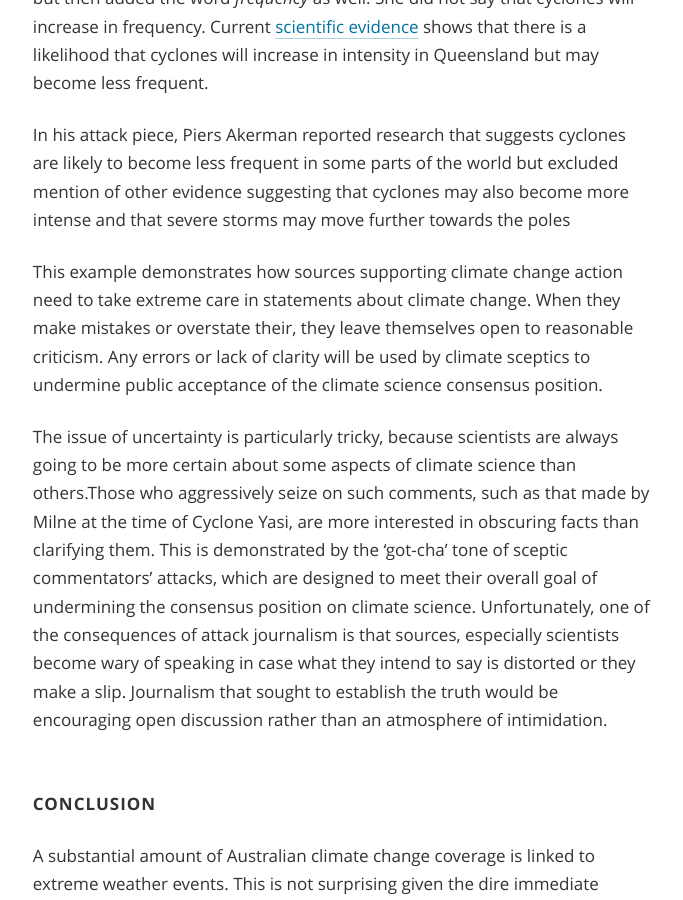
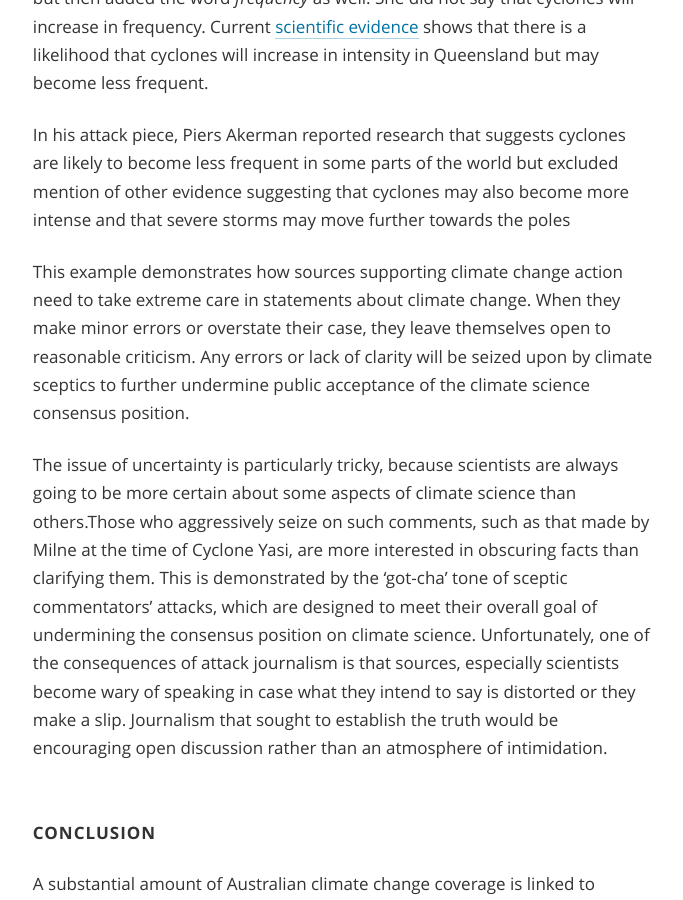
Before and after one commit to investigate/sceptical-climate, a Jekyll site: the page built from part-2/findings/04-09-extreme-weather.html, in a window 1280 px wide and 900 px high, scrolled down 12623 px. Shown: the whole window, without its empty margins (142-825 px from the left). Built offline with Jekyll 4.4.1, drawn with Linux system fonts in a browser that asks for light colours; nearby versions of some CDN libraries; Markdown is read by kramdown in place of the engine named in the settings; comment, search, counter and statistics services are not loaded.

Commit message:
slight rewording to improve

```diff
--- a/part-2/findings/04-09-extreme-weather.html
+++ b/part-2/findings/04-09-extreme-weather.html
@@ -688,7 +688,7 @@ published: true
 
 	<p>In his attack piece, Piers Akerman reported research that suggests cyclones are likely to become less frequent in some parts of the world but excluded mention of other evidence suggesting that cyclones may also become more intense and that severe storms may move further towards the poles </p>
 
-	<p>This example demonstrates how sources supporting climate change action need to take extreme care in statements about climate change. When they make mistakes or overstate their, they leave themselves open to reasonable criticism. Any errors or lack of clarity will be used by climate sceptics to undermine public acceptance of the climate science consensus position. </p>
+	<p>This example demonstrates how sources supporting climate change action need to take extreme care in statements about climate change. When they make minor errors or overstate their case, they leave themselves open to reasonable criticism. Any errors or lack of clarity will be seized upon by climate sceptics to further undermine public acceptance of the climate science consensus position. </p>
 
 	<p>The issue of uncertainty is particularly tricky, because scientists are always going to be more certain about some aspects of climate science than others.Those who aggressively seize on such comments, such as that made by Milne at the time of Cyclone Yasi, are more interested in obscuring facts than clarifying them. This is demonstrated by the ‘got-cha’ tone of sceptic commentators’ attacks, which are designed to meet their overall goal of undermining the consensus position on climate science. Unfortunately, one of the consequences of attack journalism is that sources, especially scientists become wary of speaking in case what they intend to say is distorted or they make a slip. Journalism that sought to establish the truth would be encouraging open discussion rather than an atmosphere of intimidation.</p>
 
```
